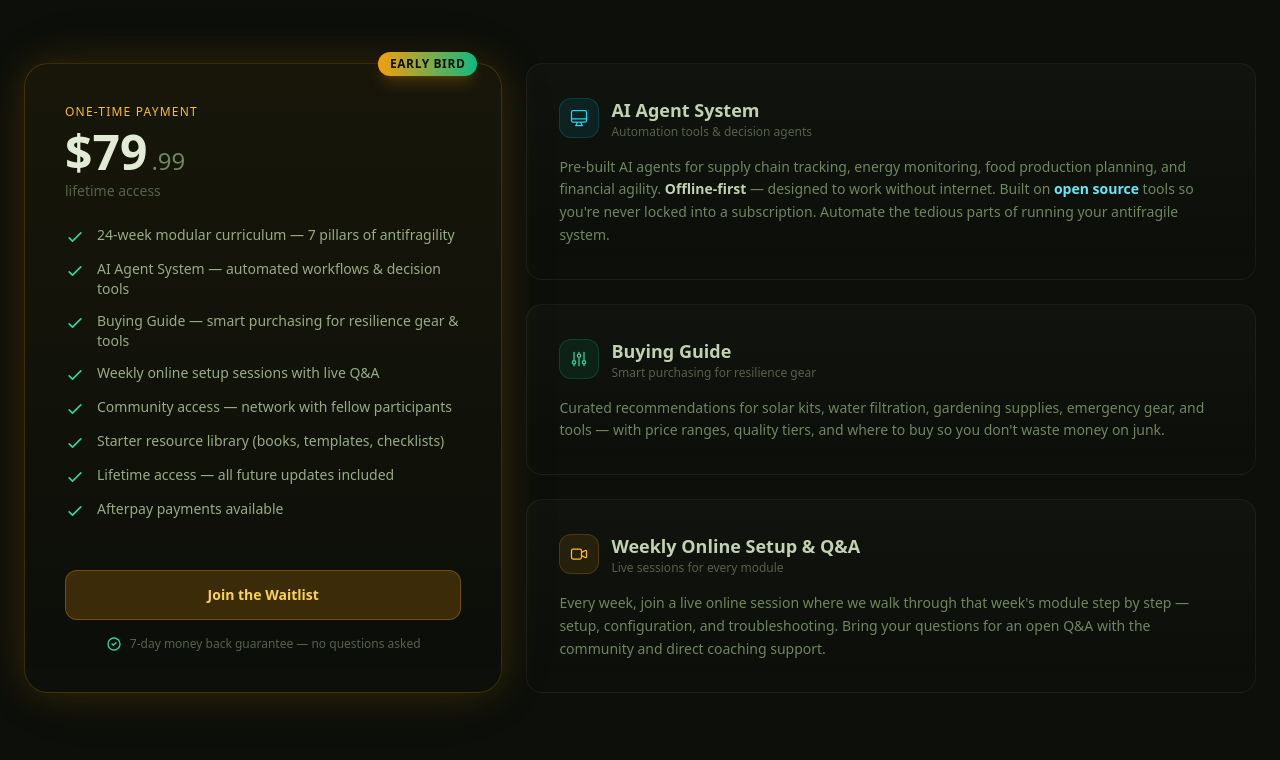
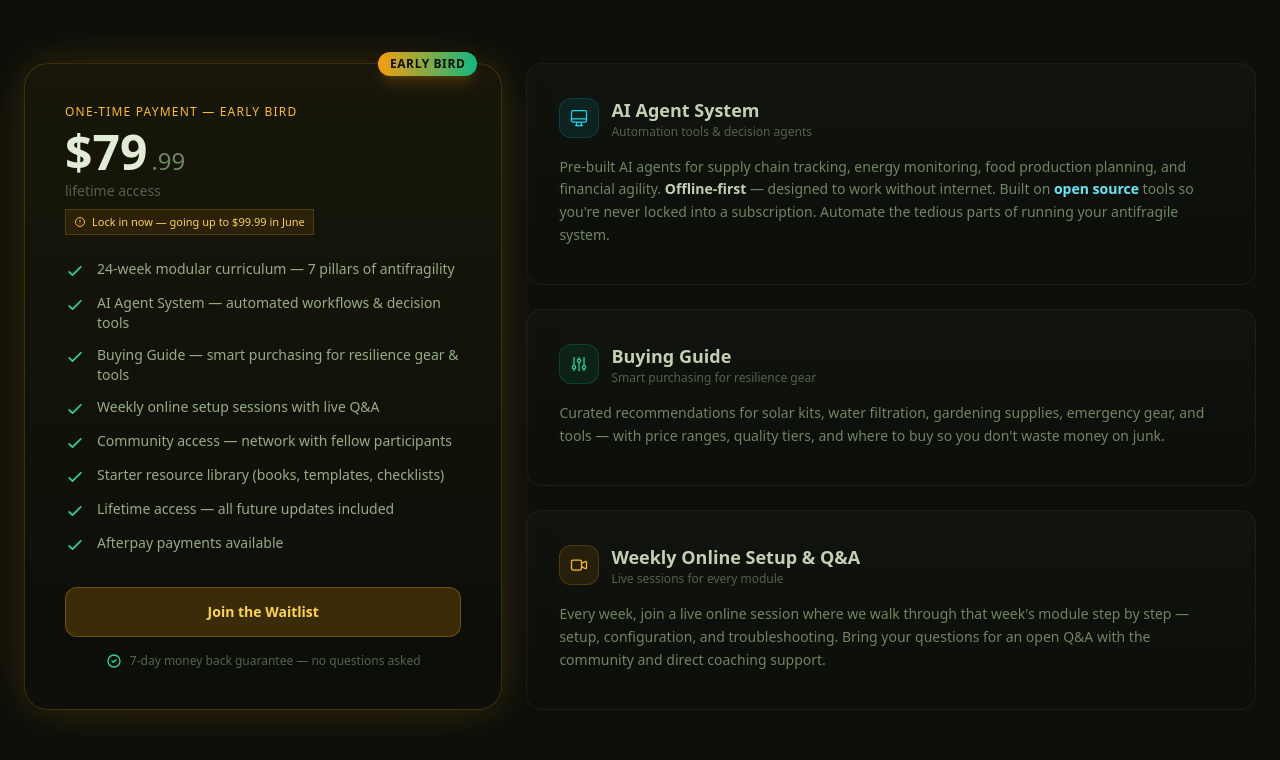
Before and after one commit to boktoday/okready-landing, a React (Vite) app: page / in a window 1280 px wide. Shown: the part 5773-6533 px from the top of the page. Built offline with nearby package versions, Linux system fonts and the light colour scheme.

Commit message:
Add price increase urgency - $79.99 Early Bird going to $99.99 in June

```diff
--- a/src/components/Pricing.tsx
+++ b/src/components/Pricing.tsx
@@ -55,12 +55,18 @@ export default function Pricing({ onJoinClick }: PricingProps) {
                 Early Bird
               </div>
               <div className="mb-6">
-                <div className="text-xs text-amber-400 uppercase tracking-widest mb-2">One-time payment</div>
+                <div className="text-xs text-amber-400 uppercase tracking-widest mb-2">One-time payment — Early Bird</div>
                 <div className="flex items-baseline gap-1">
                   <span className="text-5xl font-bold text-earth-100">$79</span>
                   <span className="text-2xl text-earth-400">.99</span>
                 </div>
                 <div className="text-sm text-earth-500 mt-1">lifetime access</div>
+                <div className="mt-2 inline-flex items-center gap-1.5 px-2 py-1 rounded-md bg-amber-500/10 border border-amber-500/20">
+                  <svg className="w-3 h-3 text-amber-400" fill="none" viewBox="0 0 24 24" stroke="currentColor">
+                    <path strokeLinecap="round" strokeLinejoin="round" strokeWidth={2} d="M12 8v4m0 4h.01M21 12a9 9 0 11-18 0 9 9 0 0118 0z" />
+                  </svg>
+                  <span className="text-[11px] text-amber-300 font-medium">Lock in now — going up to $99.99 in June</span>
+                </div>
               </div>
 
               <div className="flex-1 space-y-3 mb-8">
```
